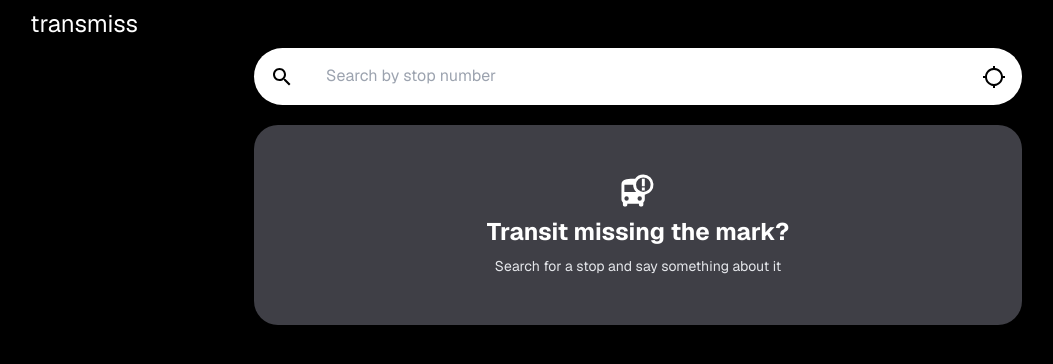
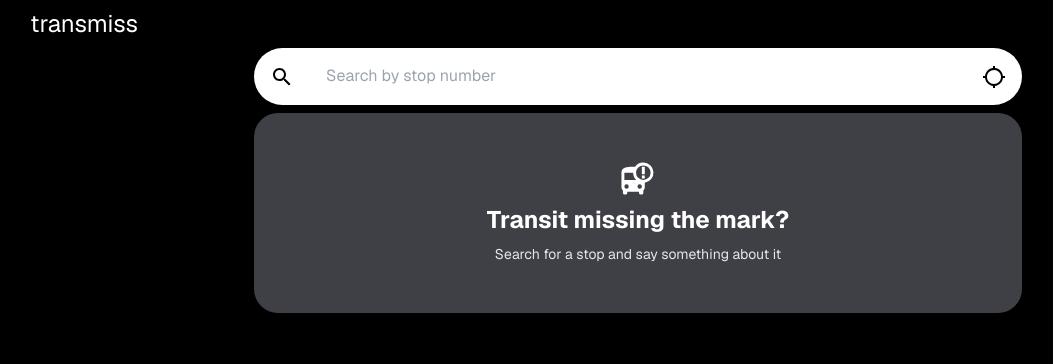
Before and after one commit to cbarkr/transmiss, a Next.js app: page / in a window 1280 px wide. Shown: the top 364 px of the page, without its empty margins (2-1055 px from the left). Built offline with nearby package versions, Linux system fonts and the light colour scheme.

Commit message:
fix layout sizing

```diff
--- a/app/components/stop/stopDetails.tsx
+++ b/app/components/stop/stopDetails.tsx
@@ -14,7 +14,7 @@ export default function StopDetails({ stop, warning }: IStopDetailsProps) {
   return (
     <>
       {warning && <StopWarning />}
-      <div className="rounded-3xl p-4 bg-zinc-700 max-w-screen-sm">
+      <div className="rounded-3xl p-4 bg-zinc-700">
         <div className="flex flex-row justify-between my-2">
           <p className="text-2xl font-bold">{stop.StopNo}</p>
           <div className="flex flex-row">
--- a/app/components/stop/stopReport.tsx
+++ b/app/components/stop/stopReport.tsx
@@ -67,7 +67,7 @@ export default function StopReport({
   };
 
   return (
-    <div className="rounded-3xl my-1 p-4 max-w-screen-sm bg-primary-200">
+    <div className="rounded-3xl my-1 p-4 bg-primary-200">
       <div className="mb-4">
         <p className="text-lg text-black font-bold mb-2">
           Which bus passed you?
--- a/app/layout.tsx
+++ b/app/layout.tsx
@@ -21,7 +21,7 @@ export default function RootLayout({
       <body className={GeistSans.className}>
         <Header />
         <div className="flex flex-row justify-center">
-          <div className="flex flex-col max-w-screen-sm">
+          <div className="flex flex-col w-full max-w-screen-sm">
             <Search />
             <main>{children}</main>
           </div>
--- a/app/page.tsx
+++ b/app/page.tsx
@@ -2,10 +2,8 @@ import BusAlertIcon from "@mui/icons-material/BusAlert";
 
 export default function Home() {
   return (
-    <div className="flex flex-col items-center mx-2">
-      <div className="w-[98dvw] max-w-screen-sm">
-        <div className="mt-4 flex flex-row"></div>
-        <div className="mt-1">
+    <div className="w-full">
+      <div className="mt-2">
         <div className="h-[25vh] rounded-3xl bg-zinc-700 flex justify-center items-center">
           <div className="flex flex-col items-center gap-2">
             <BusAlertIcon fontSize="large" />
@@ -17,6 +15,5 @@ export default function Home() {
         </div>
       </div>
     </div>
-    </div>
   );
 }
--- a/app/stops/[id]/page.tsx
+++ b/app/stops/[id]/page.tsx
@@ -75,7 +75,7 @@ export default function Stops({ params }: { params: { id: string }}) {
   };
 
   return (
-    <div className="m-2">
+    <div className="mt-2 flex flex-col gap-1">
       <StopDetails stop={stop} warning={warning} />
       <StopReport stop={stop} handleReportSubmit={handleReportSubmit} />
     </div>
```
Lines whose indentation alone changed are shown as unchanged.
